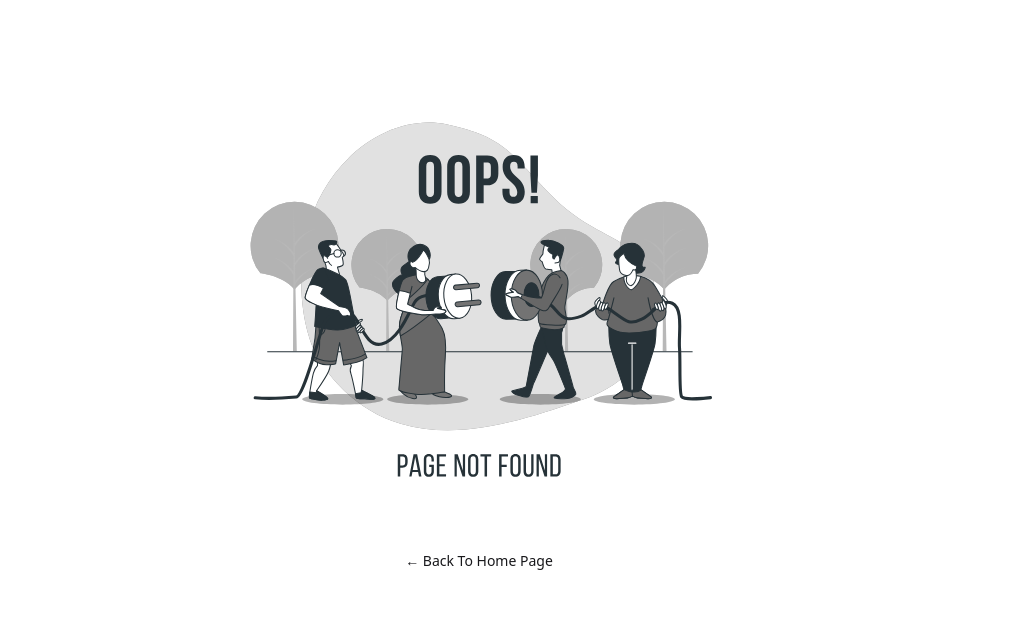
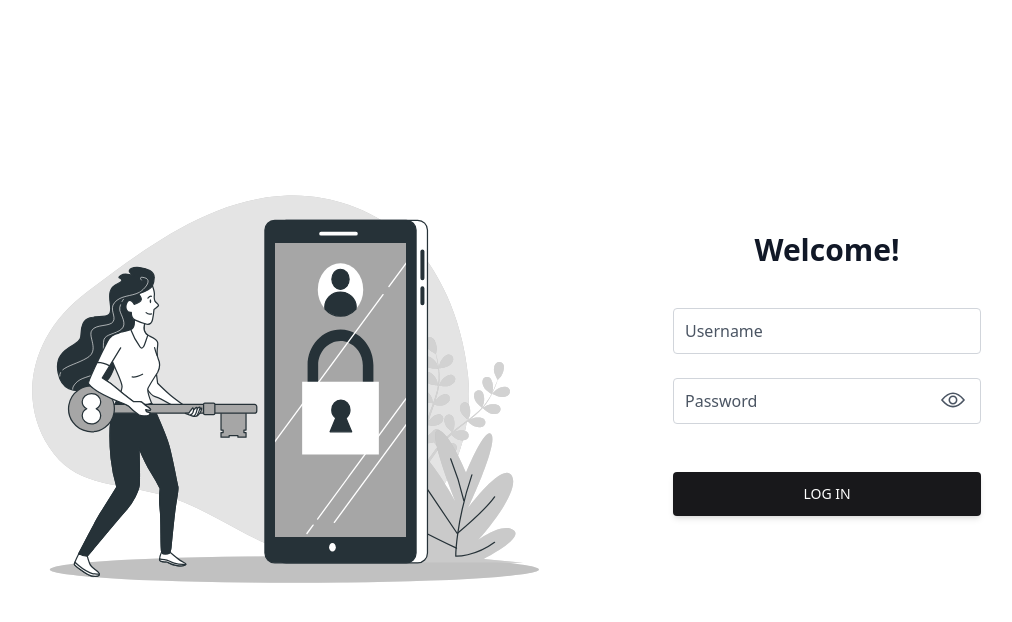
Before and after one commit to miloszmos/login-app-servers, a Next.js app: page /login in a window 1280 px wide. Before the commit this address had no page. Shown: the top 622 px of the page, without its empty margins (161-1173 px from the left). Built offline with nearby package versions, Linux system fonts and the light colour scheme.

Commit message:
feat(login): route

```diff
--- a/components/molecules/Inputs/InputFloatingLabel.tsx
+++ b/components/molecules/Inputs/InputFloatingLabel.tsx
@@ -1,4 +1,5 @@
 import React, {
+  ChangeEvent,
   HTMLInputTypeAttribute,
   InputHTMLAttributes,
   PropsWithChildren,
@@ -9,7 +10,8 @@ import ShowPasswordIcon from '../../atoms/icons/ShowPasswordIcon';
 
 interface InputFloatingLabelProps
   extends InputHTMLAttributes<HTMLInputElement> {
-  onChange: () => void;
+  // eslint-disable-next-line no-unused-vars
+  onChange: (e: ChangeEvent<HTMLInputElement>) => void;
   value: string;
   identity: string;
   type?: HTMLInputTypeAttribute;
--- /dev/null
+++ b/hooks/useForm.ts
@@ -0,0 +1,23 @@
+import { ChangeEvent, useState } from 'react';
+
+export default function useForm<T>(initial: T) {
+  const [inputs, setInputs] = useState(initial);
+
+  const handleChange = (e: ChangeEvent<HTMLInputElement>) => {
+    let { value, name } = e.target;
+    setInputs({
+      ...inputs,
+      [name]: value,
+    });
+  };
+
+  const resetForm = () => {
+    setInputs(initial);
+  };
+
+  return {
+    inputs,
+    handleChange,
+    resetForm,
+  };
+}
--- /dev/null
+++ b/hooks/useLogin.ts
@@ -0,0 +1,34 @@
+import { useRouter } from 'next/router';
+import { useState } from 'react';
+
+export type UserLogin = {
+  username: string;
+  password: string;
+};
+
+export const useLogin = () => {
+  const router = useRouter();
+  const [error, setError] = useState(false);
+  const [loading, setLoading] = useState(false);
+
+  const login = async ({ username, password }: UserLogin) => {
+    setLoading(true);
+    const res = await fetch('/api/login', {
+      headers: {
+        'Content-Type': 'application/json',
+      },
+      method: 'POST',
+      body: JSON.stringify({
+        username,
+        password,
+      }),
+    });
+    setLoading(false);
+    if (res.ok) {
+      router.push('/');
+    } else {
+      setError(true);
+    }
+  };
+  return { login, error, loading };
+};
--- a/package.json
+++ b/package.json
@@ -10,11 +10,13 @@
     "prepare": "husky install"
   },
   "dependencies": {
+    "cookie": "^0.5.0",
     "next": "12.2.4",
     "react": "18.2.0",
     "react-dom": "18.2.0"
   },
   "devDependencies": {
+    "@types/cookie": "^0.5.1",
     "@types/node": "18.6.4",
     "@types/react": "18.0.16",
     "@types/react-dom": "18.0.6",
--- /dev/null
+++ b/pages/login.tsx
@@ -0,0 +1,101 @@
+import cookie from 'cookie';
+import Head from 'next/head';
+import type { GetServerSideProps } from 'next';
+import React, { SyntheticEvent } from 'react';
+import { useLogin, UserLogin } from '../hooks/useLogin';
+import LoginIcon from '../components/atoms/icons/LoginIcon';
+import InputFloatingLabel from '../components/molecules/Inputs/InputFloatingLabel';
+import useForm from '../hooks/useForm';
+
+const initialValues: UserLogin = {
+  username: '',
+  password: '',
+};
+
+const LoginPage = () => {
+  const { inputs, handleChange } = useForm<UserLogin>(initialValues);
+  const { login, error, loading } = useLogin();
+
+  const handleSubmit = (e: SyntheticEvent) => {
+    e.preventDefault();
+    login(inputs);
+  };
+
+  return (
+    <>
+      <Head>
+        <title>Servers | Login</title>
+      </Head>
+      <section className="container px-6 py-12 mx-auto h-[calc(100svh_-_52px)] md:h-[calc(100vh_-_52px)]">
+        <div className="block sm:flex sm:justify-center sm:items-center sm:flex-wrap h-full text-gray-800">
+          <div className="mb-0 h-60 w-full md:h-auto md:w-6/12 sm:-mb-10 lg:h-auto">
+            <a
+              aria-label="resource policy"
+              href="https://storyset.com/web"
+              aria-disabled
+            ></a>
+            <LoginIcon className="m-auto h-full" />
+          </div>
+          <div className="m-auto sm:m-0 w-10/12 sm:w-7/12 md:w-5/12 lg:w-4/12 xl:w-3/12 lg:ml-20 md:mt-0">
+            <div className="flex justify-center mb-10">
+              <h1 className="text-gray-900 font-semibold text-3xl">Welcome!</h1>
+            </div>
+            <form onSubmit={handleSubmit} className="login-form">
+              <InputFloatingLabel
+                identity="username"
+                value={inputs.username}
+                onChange={handleChange}
+                required
+                className="mb-6"
+              >
+                Username
+              </InputFloatingLabel>
+              <InputFloatingLabel
+                type="password"
+                identity="password"
+                onChange={handleChange}
+                value={inputs.password}
+              >
+                Password
+              </InputFloatingLabel>
+              {error && (
+                <p className="error-message text-xs my-4 leading-4  text-red-500 font-medium">
+                  Something went wrong, check credentials!
+                </p>
+              )}
+              <div className={`${!error && 'mt-12'}`}>
+                <button
+                  disabled={loading}
+                  type="submit"
+                  className="inline-block px-7 py-3 bg-zinc-900 text-white font-medium text-sm leading-snug uppercase rounded shadow-md hover:bg-zinc-800 hover:shadow-lg focus:bg-zinc-800  focus:shadow-lg focus:outline-none focus:ring-0 active:bg-zinc-800 active:shadow-lg transition duration-500 disabled:cursor-wait disabled:opacity-70 ease-in-out w-full"
+                  data-mdb-ripple="true"
+                  data-mdb-ripple-color="light"
+                >
+                  {loading ? 'Logging In...' : 'Log In'}
+                </button>
+              </div>
+            </form>
+          </div>
+        </div>
+      </section>
+    </>
+  );
+};
+
+export const getServerSideProps: GetServerSideProps = async ({ req }) => {
+  const { ['token']: token } = cookie.parse(req.headers.cookie || '');
+
+  if (token) {
+    return {
+      redirect: {
+        permanent: false,
+        destination: '/',
+      },
+    };
+  }
+  return {
+    props: {},
+  };
+};
+
+export default LoginPage;
--- /dev/null
+++ b/types/index.ts
@@ -0,0 +1,4 @@
+export type Server = {
+  name: string;
+  distance: number;
+};
```
Also changed, not shown: 1 other file (tests, documents, lock files or other folders).
